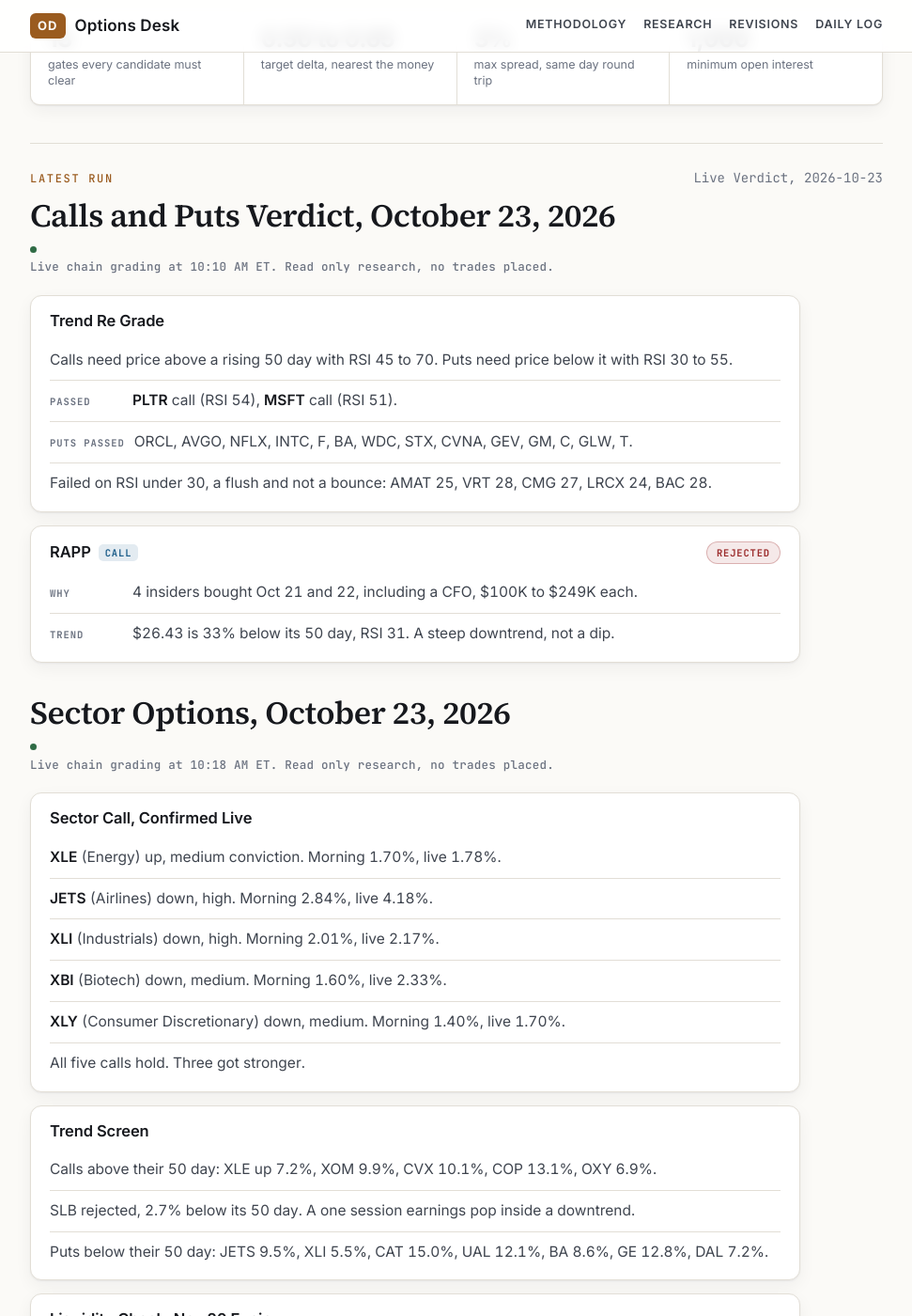
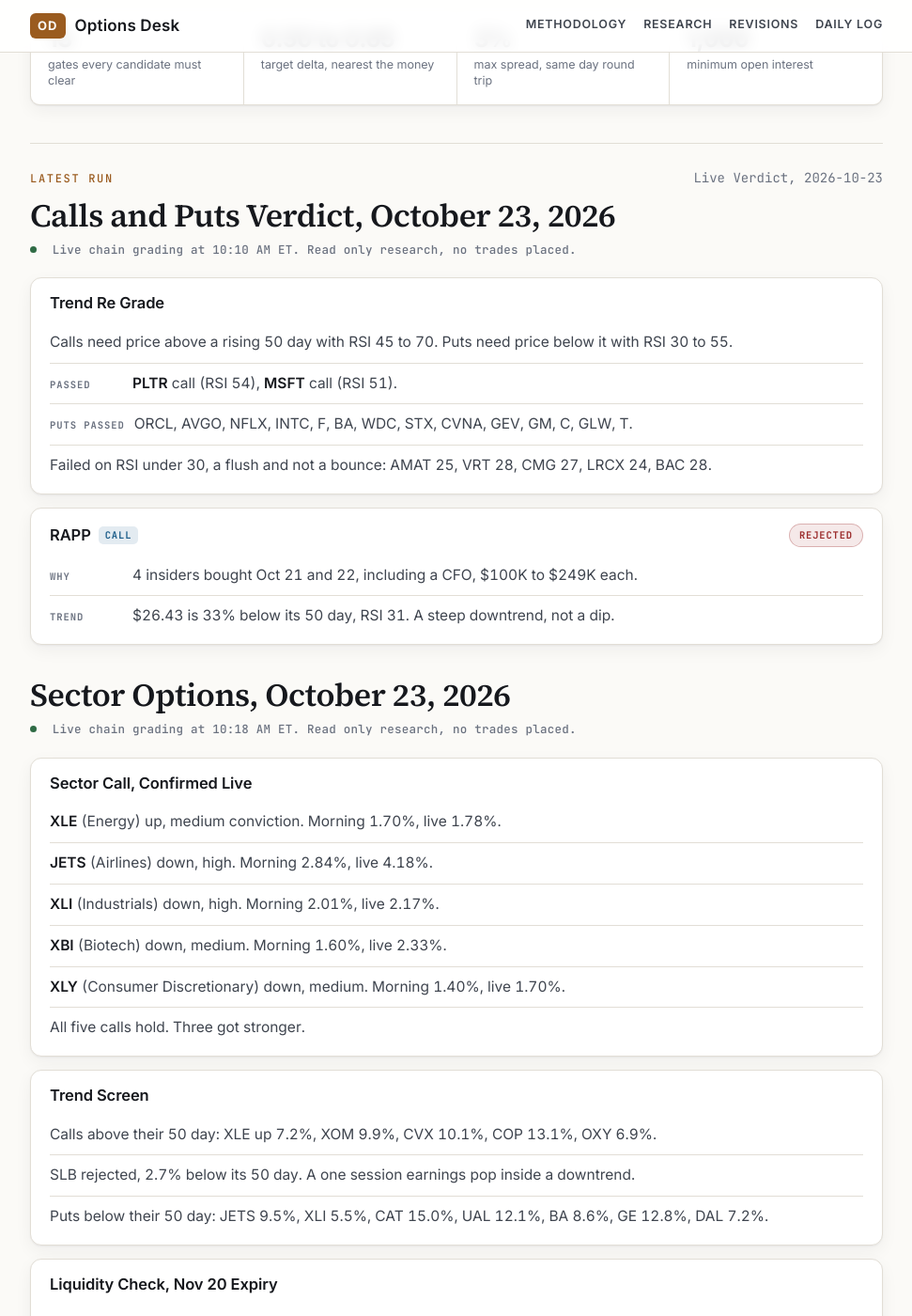
Before and after one commit to carolinehutchins05-prog/options-desk, a Jekyll site: the page built from index.md, in a window 1280 px wide and 1400 px high, scrolled down 461 px. Shown: the whole window at 94% size, without its empty margins (154-1125 px from the left). Built offline with Jekyll 4.4.1, drawn with Linux system fonts in a browser that asks for light colours.

Commit message:
Polish report layout
Co-Authored-By: Claude Sonnet 5.5 <noreply@anthropic.com>

```diff
--- a/assets/style.css
+++ b/assets/style.css
@@ -181,3 +181,6 @@ main>.hero,main>.kpi,main>.latest-head{max-width:none}
   background:var(--accent-soft);color:var(--accent)}
 .runrow a:hover{background:var(--accent);color:var(--bg)}
 @media (max-width:560px){.rcard{padding:14px 15px 6px}.rcard li .k{display:block;margin:0 0 4px}.hero{padding-top:14px}}
+main>.report,main>.runlist{max-width:none}
+.hero-title{max-width:24ch}
+.report .r-sub p{display:inline;margin:0}
```
